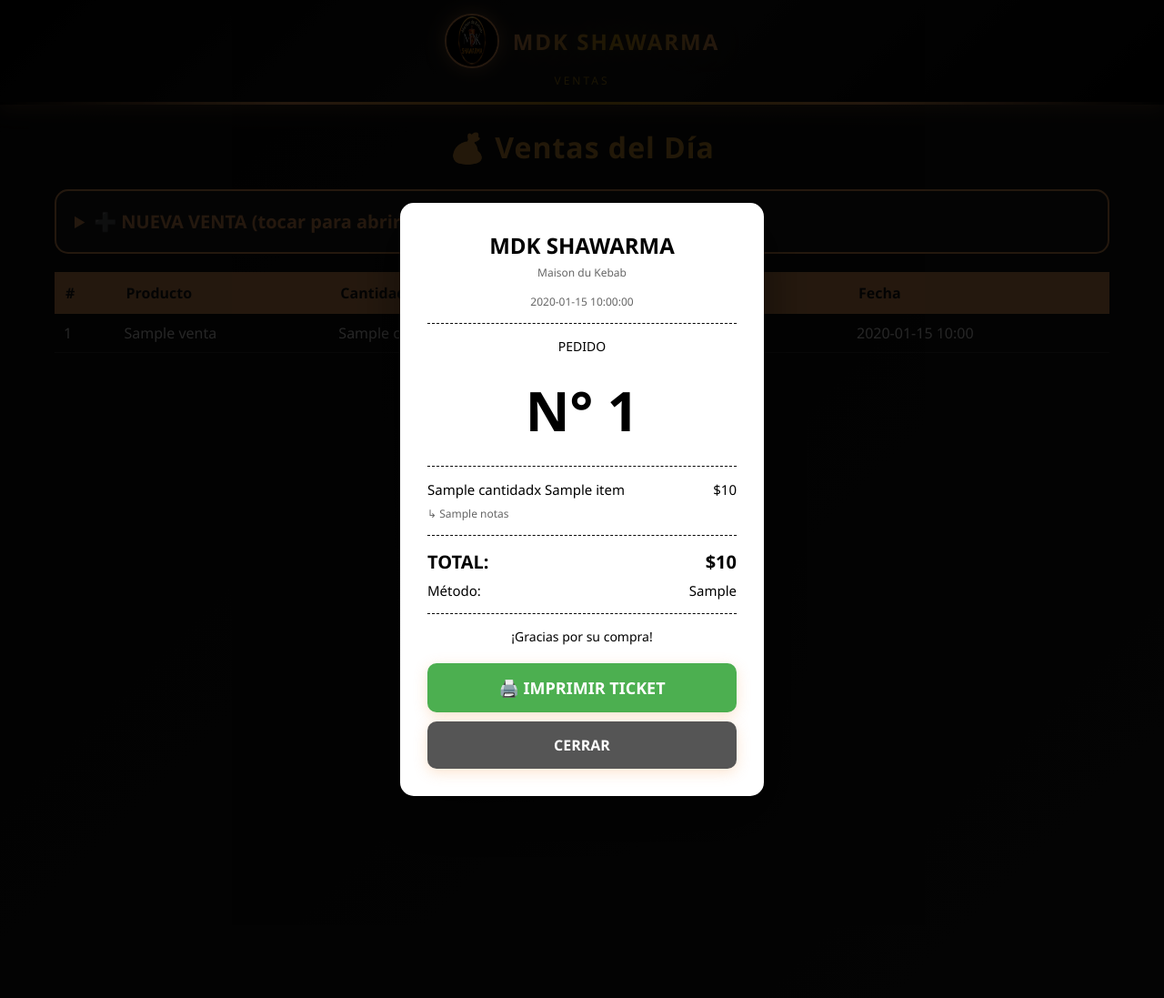
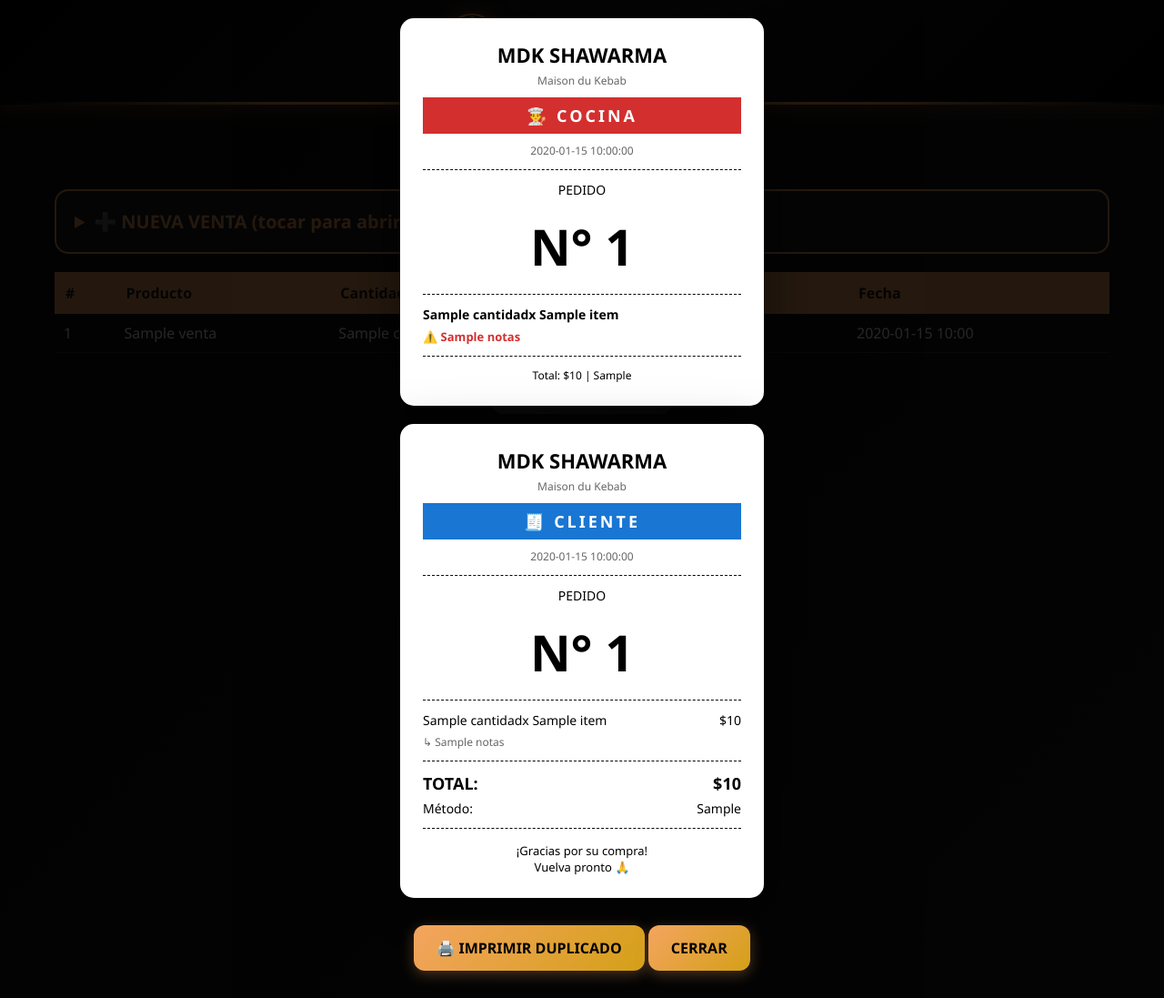
Before and after one commit to MDKShawarma/mdk-sistema, a Flask app: template templates/ventas.html in a window 1280 px wide. Shown: the whole page at 91% size. Run offline with Flask 3, Linux system fonts and the light colour scheme; the template is opened without the code that fills it: most values are stand-ins (such as "Sample title", 1, 10 or a date in 2020).

Commit message:
Comanda duplicada para cocina y cliente

```diff
--- a/templates/ventas.html
+++ b/templates/ventas.html
@@ -24,20 +24,25 @@
         .comanda-container {
             position: fixed; top: 0; left: 0; right: 0; bottom: 0;
             background: rgba(0,0,0,0.85); z-index: 10000;
-            display: flex; align-items: center; justify-content: center; padding: 20px;
+            display: flex; flex-direction: column; align-items: center; justify-content: flex-start;
+            padding: 20px; overflow-y: auto;
         }
         .comanda {
-            background: #fff; color: #000; padding: 30px; border-radius: 15px;
+            background: #fff; color: #000; padding: 25px; border-radius: 15px;
             max-width: 400px; width: 100%; font-family: 'Courier New', monospace;
             box-shadow: 0 20px 60px rgba(0,0,0,0.5);
+            margin-bottom: 20px;
         }
-        .comanda h2 { text-align: center; font-size: 24px; margin-bottom: 5px; }
-        .comanda .subtitulo { text-align: center; font-size: 12px; color: #666; margin-bottom: 15px; }
-        .comanda .linea { border-top: 1px dashed #000; margin: 15px 0; }
-        .comanda .fila { display: flex; justify-content: space-between; margin-bottom: 8px; font-size: 15px; }
-        .comanda .fila.total { font-weight: bold; font-size: 20px; margin-top: 15px; }
-        .comanda .numero-pedido { text-align: center; font-size: 60px; font-weight: bold; margin: 20px 0; }
-        .comanda .fecha { text-align: center; font-size: 12px; color: #666; margin-bottom: 15px; }
+        .comanda h2 { text-align: center; font-size: 22px; margin-bottom: 5px; }
+        .comanda .subtitulo { text-align: center; font-size: 12px; color: #666; margin-bottom: 10px; }
+        .comanda .copia { text-align: center; font-size: 18px; font-weight: bold; background: #000; color: #fff; padding: 8px; margin: 10px 0; letter-spacing: 3px; }
+        .comanda .copia-cocina { background: #d32f2f; color: #fff; }
+        .comanda .copia-cliente { background: #1976d2; color: #fff; }
+        .comanda .linea { border-top: 1px dashed #000; margin: 12px 0; }
+        .comanda .fila { display: flex; justify-content: space-between; margin-bottom: 6px; font-size: 14px; }
+        .comanda .fila.total { font-weight: bold; font-size: 18px; margin-top: 12px; }
+        .comanda .numero-pedido { text-align: center; font-size: 55px; font-weight: bold; margin: 15px 0; }
+        .comanda .fecha { text-align: center; font-size: 12px; color: #666; margin-bottom: 10px; }
         .comanda .btn-imprimir { display: block; width: 100%; padding: 15px; margin-top: 20px; background: #4CAF50; color: white; border: none; border-radius: 10px; font-size: 18px; font-weight: bold; cursor: pointer; }
         .comanda .btn-cerrar { display: block; width: 100%; padding: 15px; margin-top: 10px; background: #555; color: white; border: none; border-radius: 10px; font-size: 16px; font-weight: bold; cursor: pointer; }
 
@@ -83,12 +88,13 @@
         .btn-confirmar:disabled { background: #333; color: #666; cursor: not-allowed; }
         select, .input-campo { width: 100%; padding: 12px; background: #1a1a1a; color: white; border: 2px solid #444; border-radius: 10px; font-size: 15px; margin-bottom: 10px; }
 
+        /* ============ IMPRESION ============ */
         @media print {
             body * { visibility: hidden; }
-            .comanda, .comanda * { visibility: visible; }
-            .comanda { position: absolute; left: 0; top: 0; box-shadow: none; background: white !important; color: black !important; border: none !important; border-radius: 0 !important; max-width: 100% !important; width: 100% !important; }
+            .comanda-container { visibility: visible; position: absolute; left: 0; top: 0; background: white !important; padding: 0 !important; display: block !important; }
+            .comanda { visibility: visible; box-shadow: none; background: white !important; color: black !important; border: none !important; border-radius: 0 !important; max-width: 100% !important; width: 100% !important; page-break-after: always; margin: 0 !important; padding: 15px !important; }
+            .comanda:last-child { page-break-after: auto; }
             .btn-imprimir, .btn-cerrar { display: none !important; }
-            .comanda-container { background: white !important; position: static !important; padding: 0 !important; }
         }
     </style>
 </head>
@@ -106,9 +112,36 @@
 
     {% if comanda %}
     <div class="comanda-container" id="comanda-container">
+
+        <!-- ============ COPIA COCINA ============ -->
         <div class="comanda">
             <h2>MDK SHAWARMA</h2>
             <div class="subtitulo">Maison du Kebab</div>
+            <div class="copia copia-cocina">👨‍🍳 COCINA</div>
+            <div class="fecha">{{ comanda.fecha }}</div>
+            <div class="linea"></div>
+            <div style="text-align: center; font-size: 14px;">PEDIDO</div>
+            <div class="numero-pedido">N° {{ comanda.pedido_id }}</div>
+            <div class="linea"></div>
+            {% for item in comanda.productos_comanda %}
+            <div class="fila">
+                <span><strong>{{ item.cantidad }}x {{ item.nombre }}</strong></span>
+            </div>
+            {% if item.notas %}
+            <div style="font-size: 13px; color: #d32f2f; margin-bottom: 8px; font-weight: bold;">⚠️ {{ item.notas }}</div>
+            {% endif %}
+            {% endfor %}
+            <div class="linea"></div>
+            <div style="text-align: center; font-size: 12px; margin-top: 10px;">
+                Total: ${{ "%.0f"|format(comanda.total) }} | {{ comanda.metodo_pago }}
+            </div>
+        </div>
+
+        <!-- ============ COPIA CLIENTE ============ -->
+        <div class="comanda">
+            <h2>MDK SHAWARMA</h2>
+            <div class="subtitulo">Maison du Kebab</div>
+            <div class="copia copia-cliente">🧾 CLIENTE</div>
             <div class="fecha">{{ comanda.fecha }}</div>
             <div class="linea"></div>
             <div style="text-align: center; font-size: 14px;">PEDIDO</div>
@@ -133,9 +166,15 @@
                 <span>{{ comanda.metodo_pago }}</span>
             </div>
             <div class="linea"></div>
-            <div style="text-align: center; font-size: 14px; margin-top: 15px;">¡Gracias por su compra!</div>
-            <button class="btn-imprimir" onclick="window.print()">🖨️ IMPRIMIR TICKET</button>
-            <button class="btn-cerrar" onclick="document.getElementById('comanda-container').style.display='none'">CERRAR</button>
+            <div style="text-align: center; font-size: 13px; margin-top: 15px;">
+                ¡Gracias por su compra!<br>
+                Vuelva pronto 🙏
+            </div>
+        </div>
+
+        <div style="text-align: center; padding: 10px;">
+            <button class="btn-imprimir" onclick="window.print()" style="max-width: 400px;">🖨️ IMPRIMIR DUPLICADO</button>
+            <button class="btn-cerrar" onclick="document.getElementById('comanda-container').style.display='none'" style="max-width: 400px;">CERRAR</button>
         </div>
     </div>
     {% endif %}
@@ -310,7 +349,7 @@
 
     function agregarAlCarrito() {
         if (!productoActual) return;
-        const item = carrito.find(i => i.id === productoActual.id && JSON.stringify(i.notas) === JSON.stringify(personalizacionesActuales));
+        const item = carrito.find(i => i.id === productoActual.id && i.notas === personalizacionesActuales.join(', '));
         if (item) {
             item.cantidad += cantidadActual;
         } else {
```
